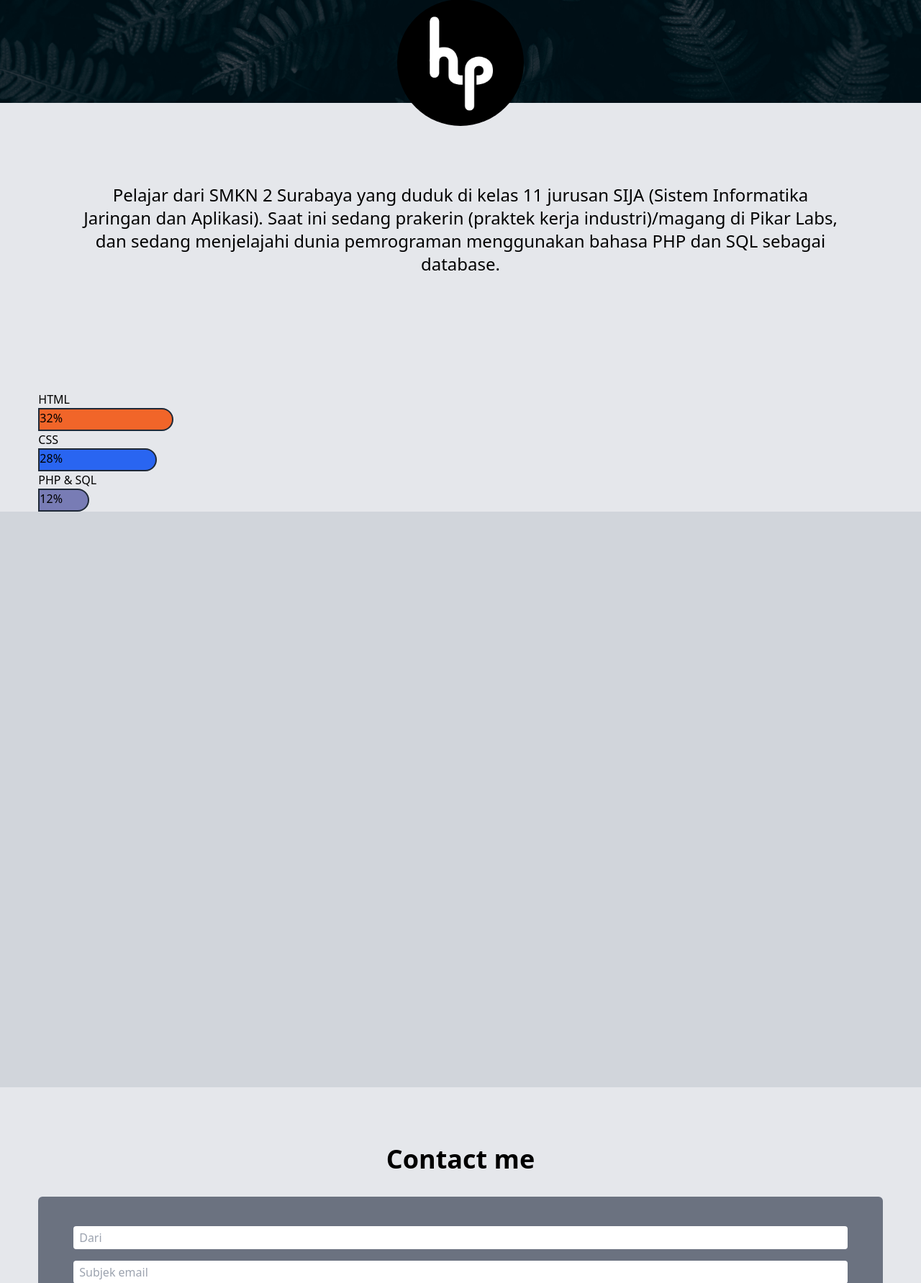
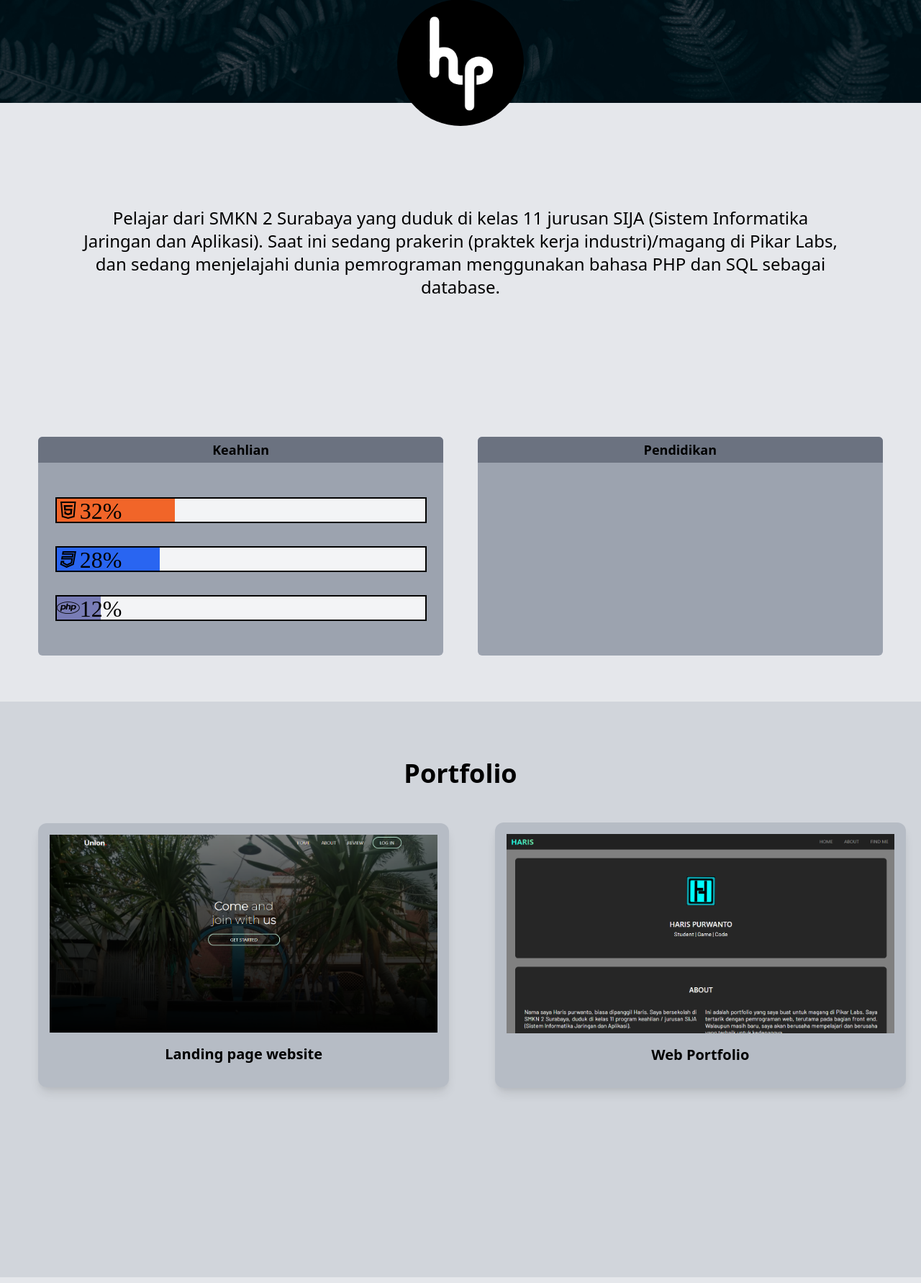
Before and after one commit to Codenameirz/internship-pikarlabs, a PHP site: page /v2.php in a window 1280 px wide. Shown: the part 257-2040 px from the top of the page at 72% size. Run offline with PHP 8.4, Linux system fonts and the light colour scheme.

Commit message:
Menambahkan tombol ke atas pada v1 dan memperbarui tampilan skill v2

```diff
--- a/personalweb-php/components/data.php
+++ b/personalweb-php/components/data.php
@@ -1,16 +1,40 @@
 <?php
 
-    $previewVer = [
-                    ['img' => './img/prev-v1.png', 'href' => './v1.php','h1' => 'Versi 1', 'caption' => 'Berisi profil, riwayat pendidikan, portfolio, dan form untuk mengirim email.'],
-                    ['img' => './img/prev-v1.png', 'href' => './v2.php', 'h1' => 'Versi 2', 'caption' => 'Isi sama seperti versi 1, tapi dengan tampilan yang berbeda.']
+  $index = [
+    'previewVer' => [
+                  [
+                    'img' => './img/prev-v1.png',
+                    'href' => './v1.php',
+                    'h1' => 'Versi 1',
+                    'caption' => 'Berisi profil, riwayat pendidikan, portfolio, dan form untuk mengirim email.'
+                  ],
+                  [
+                    'img' => './img/prev-v2.png',
+                    'href' => './v2.php',
+                    'h1' => 'Versi 2',
+                    'caption' => 'Isi sama seperti versi 1, tapi dengan tampilan yang berbeda.'
+                  ]
+                ]
           ];
 
   $menuNav = [
               'logo' => './img/hp-white-bg-transparent.png',
               'nav' => [
-                        ['navitem' => 'Profile', 'id' => 'profile','href' => '#profile'],
-                        ['navitem' => 'Portfolio','id' => 'portfolio', 'href' => '#portfolio'],
-                        ['navitem' => 'Contact me', 'id' => 'contact-me', 'href' => '#contact-me']
+                        [
+                          'navitem' => 'Profile',
+                          'id' => 'profile',
+                          'href' => '#profile'
+                        ],
+                        [
+                          'navitem' => 'Portfolio',
+                          'id' => 'portfolio',
+                          'href' => '#portfolio'
+                        ],
+                        [
+                          'navitem' => 'Contact me',
+                          'id' => 'contact-me',
+                          'href' => '#contact-me'
+                        ]
                       ]
             ];
 
@@ -31,6 +55,8 @@
   $profile =  [
 							'img' => './img/hp-white-bg-black.png',
 
+							'name' => 'Haris purwanto',
+
               'desc' => 'Pelajar dari SMKN 2 Surabaya yang duduk di kelas 11 jurusan SIJA
                         (Sistem Informatika Jaringan dan Aplikasi). Saat ini sedang prakerin (praktek kerja industri)/magang di Pikar Labs,
                         dan sedang menjelajahi dunia pemrograman menggunakan bahasa PHP dan SQL sebagai database.',
@@ -41,30 +67,82 @@
                   ]
               ];
 
-    $skillv1 = [
-                ['logo' => 'lab la-html5', 'skill' => 'Mengetahui beberapa fungsi tag html'],
-                ['logo' => 'lab la-css3', 'skill' => 'Mengetahui beberapa style css'],
-                ['logo' => 'lab la-php', 'skill' => 'Mengetahui perulangan, conditional, dan GET dan POST']
-            ];
-
-    $skillv2 = [
-                ['lan' => 'HTML', 'bar' => '32%', 'color' => '#F16529'],
-                ['lan' => 'CSS', 'bar' => '28%', 'color' => '#2965F1'],
-                ['lan' => 'PHP & SQL', 'bar' => '12%', 'color' => '#787CB5']
+  $skill = [
+            'v1' => [
+                  [
+                    'logo' => 'lab la-html5',
+                    'skill' => 'Mengetahui beberapa fungsi tag html'
+                  ],
+                  [
+                    'logo' => 'lab la-css3',
+                    'skill' => 'Mengetahui beberapa style css'
+                  ],
+                  [
+                    'logo' => 'lab la-php',
+                    'skill' => 'Mengetahui perulangan, conditional, dan GET dan POST'
+                  ]
+                ],
+            'v2' => [
+                  [
+                    'logo' => 'lab la-html5',
+                    'lan' => 'HTML',
+                    'bar' => '32%',
+                    'color' => '#F16529'
+                  ],
+                  [
+                    'logo' => 'lab la-css3',
+                    'lan' => 'CSS',
+                    'bar' => '28%',
+                    'color' => '#2965F1'
+                  ],
+                  [
+                    'logo' => 'lab la-php',
+                    'lan' => 'PHP & SQL',
+                    'bar' => '12%',
+                    'color' => '#787CB5'
+                  ]
+                ]
             ];
 
   $education = [
-            ['year' => '2010 - 2016', 'school' => 'Bersekolah di SDN Banjar Sugihan 2 Surabaya'],
-            ['year' => '2016 - 2019', 'school' => 'Bersekolah di SMP Muhammadiyah 14 Surabaya'],
-            ['year' => '2019 - Sekarang', 'school' => 'Bersekolah di SMKN 2 Surabaya']
+                [
+                  'year' => '2010 - 2016',
+                  'school' => 'Bersekolah di SDN Banjar Sugihan 2 Surabaya'
+                ],
+                [
+                  'year' => '2016 - 2019',
+                  'school' => 'Bersekolah di SMP Muhammadiyah 14 Surabaya'
+                ],
+                [
+                  'year' => '2019 - Sekarang',
+                  'school' => 'Bersekolah di SMKN 2 Surabaya'
+                ]
       ];
 
+
   $portfolio = [
-                ['name' => 'Landing page website','desc' => 'Website landing page yang saya buat menggunakan html, css, dan framework bootstrap.','year' => '2020', 'url' => 'https://codenameirz.github.io/Landing-page-website/', 'preview' => './img/portfolio-1.png'],
-                ['name' => 'Web Portfolio','desc' => 'Website yang saya buat menggunakan html, css, dan framework bootstrap untuk keperluan magang.','year' => '2020', 'url' => 'https://codenameirz.github.io/Portofolio/', 'preview' => './img/portfolio-2.png']
+                [
+                  'id' => '1',
+                  'name' => 'Landing page website',
+                  'desc' => 'Website landing page yang saya buat menggunakan html, css, dan framework bootstrap.',
+                  'year' => '2020',
+                  'url' => 'https://codenameirz.github.io/Landing-page-website/',
+                  'preview' => './img/portfolio-1.png',
+                  'imgs' => ''
+                ],
+                [
+                  'id' => '2',
+                  'name' => 'Web Portfolio',
+                  'desc' => 'Website yang saya buat menggunakan html, css, dan framework bootstrap untuk keperluan magang.',
+                  'year' => '2020',
+                  'url' => 'https://codenameirz.github.io/Portofolio/',
+                  'preview' => './img/portfolio-2.png',
+                  'imgs' => ''
+                ]
           ];
 
-    $footer = ['copyright' => '&copy; 2021 Haris purwanto',
+  $footer = [
+              'copyright' => '&copy; 2021 Haris purwanto',
               'by' => 'Website Design and Development by Haris purwanto'
           ];
 
--- a/personalweb-php/components/form-email.php
+++ b/personalweb-php/components/form-email.php
@@ -2,10 +2,10 @@
     <div class="flex flex-col items-center h-screen">
         <h1 class="text-2xl md:text-4xl text-center font-bold pt-16 pb-8 md:pt-20"><?= $section[2]['title'];?></h1>
         <form class="flex flex-col items-center justify-center h-4/6 w-11/12 bg-gray-500 rounded-md" method="POST">
-            <input class="w-11/12 h-8 p-1 md:p-2 m-1 md:m-2 rounded focus:outline-none focus:ring-2 focus:ring-gray-800 placeholder-opacity-50" required type="text" placeholder="Dari">
-            <input class="w-11/12 h-8 p-1 md:p-2 m-1 md:m-2 rounded focus:outline-none focus:ring-2 focus:ring-gray-800 placeholder-opacity-50" required type="text" placeholder="Subjek email">
-            <textarea class="w-11/12 h-3/5 p-1 md:p-2 m-1 md:m-2 resize-none rounded focus:outline-none focus:ring-2 focus:ring-gray-800 placeholder-opacity-50" required placeholder="Isi email"></textarea>
-            <button class="w-11/12 h-8 rounded-full mt-3 md:mt-1 bg-blue-500 hover:bg-blue-700 focus:outline-none focus:ring focus:ring-black" name="submit">Kirim</button>
+            <input class="w-11/12 h-8 p-1 md:p-2 m-1 md:m-2 rounded focus:outline-none focus:ring-2 focus:ring-gray-800 placeholder-opacity-50" type="text" name="from" placeholder="Dari">
+            <input class="w-11/12 h-8 p-1 md:p-2 m-1 md:m-2 rounded focus:outline-none focus:ring-2 focus:ring-gray-800 placeholder-opacity-50" type="text" name="subject" placeholder="Subjek email">
+            <textarea class="w-11/12 h-3/5 p-1 md:p-2 m-1 md:m-2 resize-none rounded focus:outline-none focus:ring-2 focus:ring-gray-800 placeholder-opacity-50" name="message" placeholder="Isi email"></textarea>
+            <button class="w-11/12 h-8 rounded-full mt-3 md:mt-1 bg-blue-500 hover:bg-blue-700 focus:outline-none focus:ring focus:ring-black" type="submit" name="submit">Kirim</button>
         </form>
     </div>
 </section>
--- a/personalweb-php/components/header.php
+++ b/personalweb-php/components/header.php
@@ -1,12 +1,18 @@
 <!DOCTYPE html>
-<html lang="en">
-<head class="h-full">
-    <meta charset="UTF-8">
-    <meta name="viewport" content="width=device-width, initial-scale=1.0">
-    <link href="https://unpkg.com/tailwindcss@^2/dist/tailwind.min.css" rel="stylesheet">
-    <link rel="stylesheet" href="https://maxst.icons8.com/vue-static/landings/line-awesome/line-awesome/1.3.0/css/line-awesome.min.css">
-    <script src="https://unpkg.com/swiper/swiper-bundle.js"></script>
-    <script src="https://unpkg.com/swiper/swiper-bundle.min.js"></script>
-    <title>Personal Web PHP : Haris</title>
+<html lang="en" class="h-full">
+<head>
+	<meta charset="UTF-8">
+	<meta name="viewport" content="width=device-width, initial-scale=1.0">
+	<link rel="stylesheet" href="https://unpkg.com/tailwindcss@^2/dist/tailwind.min.css">
+	<link rel="stylesheet" href="https://maxst.icons8.com/vue-static/landings/line-awesome/line-awesome/1.3.0/css/line-awesome.min.css">
+	<script src="https://unpkg.com/swiper/swiper-bundle.js"></script>
+	<script src="https://unpkg.com/swiper/swiper-bundle.min.js"></script>
+	<script src="script.js"></script>
+	<style>
+		*{
+				scroll-behavior: smooth;
+		}
+	</style>
+	<title>Personal Web PHP &bull; Haris</title>
 </head>
 <body class="min-h-full bg-gray-200">
--- /dev/null
+++ b/personalweb-php/components/modal.php
@@ -0,0 +1,5 @@
+<div id="modal" class="hidden w-11/12 fixed z-20 h-full w-full top-0 left-0 bg-black bg-opacity-80 py-12">
+	<div class="box-content w-11/12 h-96 m-auto bg-gray-200">
+    <button class="w-8 bg-gray-500 h-8 rounded-full m-auto" onclick="closeModal('modal')">X</button>
+ 	</div>
+</div>
--- a/personalweb-php/index.php
+++ b/personalweb-php/index.php
@@ -8,8 +8,8 @@
 </nav>
 
 <div class="grid md:grid-cols-2 w-11/12 gap-x-12 md:gap-x-20 gap-y-1 py-3 items-center justify-between h-screen m-auto">
-<?php foreach($previewVer as $prev):?>
-    <div class="group box-content w-4/5 h-auto bg-gray-300 m-auto cursor-pointer rounded-lg transform md:hover:-translate-y-3 hover:shadow-lg md:hover:shadow-2xl md:transition md:duration-400 py-4 md:py-8 p-2 md:p-4">
+<?php foreach($index['previewVer'] as $prev):?>
+	<div class="group box-content w-4/5 h-auto bg-gray-300 m-auto cursor-pointer rounded-lg transform md:hover:-translate-y-3 hover:shadow-lg md:hover:shadow-2xl md:transition md:duration-700 py-4 md:py-8 p-2 md:p-4">
 		<a href="<?= $prev['href'];?>">
 			<div class="bg-black m-auto w-11/12">
 				<img class="h-auto w-full m-auto opacity-100 group-hover:opacity-40 transition duration-500" src="<?= $prev['img'];?>" alt="">
--- a/personalweb-php/v2.php
+++ b/personalweb-php/v2.php
@@ -13,23 +13,47 @@
             <img class="h-36 md:h-44 w-36 md:w-44 rounded-full" src="<?= $profile['img'];?>" alt="">
         </div>
     </div>
-        <div class="w-10/12 h-full m-auto">
-            <p class="text-center font-light text-lg md:text-2xl py-28"><?= $profile['desc'];?></p>
+    <div class="w-10/12 h-full m-auto text-center py-36">
+      <p class="font-light text-lg md:text-2xl"><?= $profile['desc'];?></p>
     </div>
   </div>
-    <div class="grid md:grid-cols-2 h-full w-11/12 m-auto">
-        <div class="box-content h-auto w-full">
-            <?php foreach($skillv2 as $sv2):?>
-                <h1><?= $sv2['lan'];?></h1><div class="w-full h-8 border-2 border-gray-800 rounded-r-full" style="width: <?= $sv2['bar'];?>; background-color: <?= $sv2['color'];?>;"><p><?= $sv2['bar'];?></p></div>
+  <div class="grid md:grid-cols-2 h-auto w-11/12 m-auto py-16 gap-x-12 gap-y-8">
+    <div class="box-content h-auto w-full bg-gray-400 rounded-md">
+      <h1 class="text-center text-lg font-bold py-1 bg-gray-500 rounded-t-md"><?= $profile['menu'][0]['title'];?></h1>
+      <div class="py-8">
+      <?php foreach($skill['v2'] as $sv2):?>
+        <div class="py-4">
+          <div class="w-11/12 h-9 m-auto border-2 border-black">
+            <div class="bg-gray-100">
+              <div class="h-8" style="width: <?= $sv2['bar'];?>; background-color: <?= $sv2['color'];?>;">
+                <div class="text-sm text-right <?= $sv2['logo'];?>" style="font-size: 32px;" ><?= $sv2['bar'];?></div>
+              </div>
+            </div>
+          </div>
+        </div>
       <?php endforeach;?>
       </div>
-        <div class="box-content h-auto w-full">
+    </div>
+    <div class="box-content h-auto w-full bg-gray-400 rounded-md">
+      <h1 class="text-center text-lg font-bold py-1 bg-gray-500 rounded-t-md"><?= $profile['menu'][1]['title'];?></h1>
     </div>
   </div>
 </section>
 
 <section id="<?= $menuNav['nav'][1]['id'];?>">
-    <div class="bg-gray-300 h-screen"></div>
+<div class="flex flex-col items-center bg-gray-300 h-full md:h-screen">
+  <h1 class="text-2xl md:text-4xl text-center font-bold pt-16 md:pt-20"><?= $section[1]['title'];?></h1>
+    <div class="grid md:grid-cols-2 w-11/12 py-12 gap-x-4 md:gap-x-24 gap-y-8 items-center justify-between">
+      <?php foreach($portfolio as $port):?>
+        <div class="group box-content h-auto p-4 w-full bg-gray-400 hover:bg-gray-500 bg-opacity-50 m-auto rounded-md md:rounded-xl cursor-pointer transform lg:hover:-translate-y-1 transition duration-300 shadow-lg hover:shadow-none">
+          <div class="bg-black m-auto">
+            <img class="h-auto w-full m-auto opacity-100 group-hover:bg-opacity-50 transition duration-500" src="<?= $port['preview'];?>" alt="">
+          </div>
+          <h1 class="text-center text-xl font-bold p-4"><?= $port['name'];?></h1>
+        </div>
+      <?php endforeach;?>
+    </div>
+  </div>
 </section>
 
 <?php include "components/form-email.php";?>
```
Also changed, not shown: personalweb-php/components/function.php (+12 -3 lines), personalweb-php/components/portfolio.php (added, +17 -0 lines), personalweb-php/script.js (added, +26 -0 lines), personalweb-php/v1.php (+14 -10 lines), personalweb-php/components/navbar.php (indentation only), personalweb-php/img/prev-v2.png (added). Lines whose indentation alone changed are shown as unchanged.
